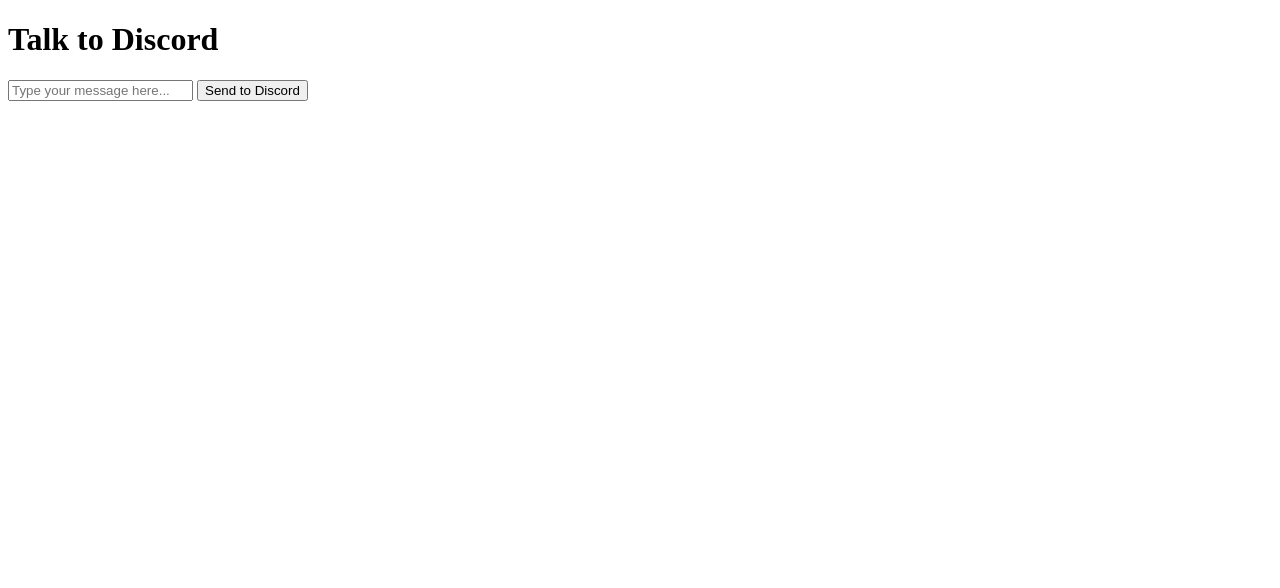
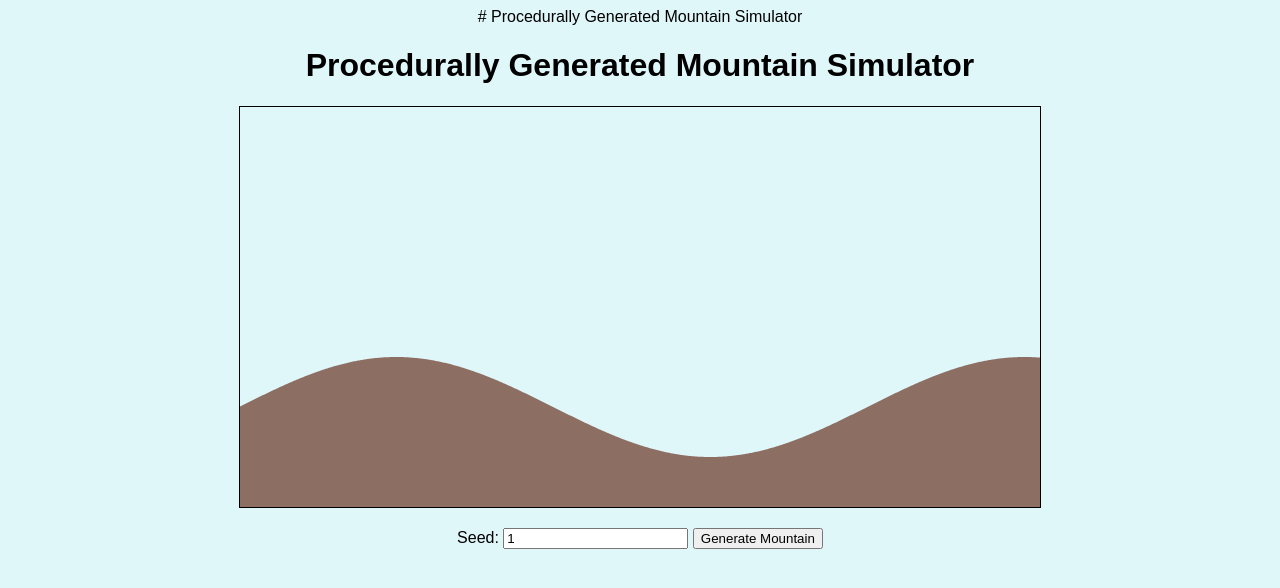
Before and after one commit to quickvr/PJ-DISCORD, a plain HTML site: page index.html in a window 1280 px wide. Drawn offline with Linux system fonts and the light colour scheme.

Commit message:
Update index.html

```diff
--- a/index.html
+++ b/index.html
@@ -1,34 +1,55 @@
+# Procedurally Generated Mountain Simulator
+
 <!DOCTYPE html>
 <html lang="en">
 <head>
     <meta charset="UTF-8">
     <meta name="viewport" content="width=device-width, initial-scale=1.0">
-    <title>Discord Webhook Communication</title>
-    <script>
-        async function sendMessage() {
-            const message = document.getElementById('messageInput').value;
-            const webhookURL = 'YOUR_DISCORD_WEBHOOK_URL';
-
-            const response = await fetch(webhookURL, {
-                method: 'POST',
-                headers: {
-                    'Content-Type': 'application/json'
-                },
-                body: JSON.stringify({ content: message })
-            });
-
-            if (response.ok) {
-                document.getElementById('messageInput').value = '';
-                alert('Message sent to Discord!');
-            } else {
-                alert('Failed to send message.');
-            }
+    <title>Mountain Simulator</title>
+    <style>
+        body {
+            font-family: Arial, sans-serif;
+            text-align: center;
+            background-color: #e0f7fa;
         }
-    </script>
+        canvas {
+            border: 1px solid #000;
+        }
+        #controls {
+            margin-top: 20px;
+        }
+    </style>
 </head>
 <body>
-    <h1>Talk to Discord</h1>
-    <input type="text" id="messageInput" placeholder="Type your message here...">
-    <button onclick="sendMessage()">Send to Discord</button>
+    <h1>Procedurally Generated Mountain Simulator</h1>
+    <canvas id="mountainCanvas" width="800" height="400"></canvas>
+    <div id="controls">
+        <label for="seed">Seed: </label>
+        <input type="number" id="seed" value="1">
+        <button onclick="generateMountain()">Generate Mountain</button>
+    </div>
+    <script>
+        function generateMountain() {
+            const canvas = document.getElementById('mountainCanvas');
+            const ctx = canvas.getContext('2d');
+            const seed = document.getElementById('seed').value;
+            const height = canvas.height;
+            const width = canvas.width;
+
+            ctx.clearRect(0, 0, width, height);
+            ctx.fillStyle = '#8d6e63';
+            ctx.beginPath();
+            ctx.moveTo(0, height);
+            for (let x = 0; x <= width; x++) {
+                const y = height - (Math.sin((x + parseInt(seed)) * 0.01) * 50 + 100);
+                ctx.lineTo(x, y);
+            }
+            ctx.lineTo(width, height);
+            ctx.closePath();
+            ctx.fill();
+        }
+
+        window.onload = generateMountain;
+    </script>
 </body>
 </html>
```
